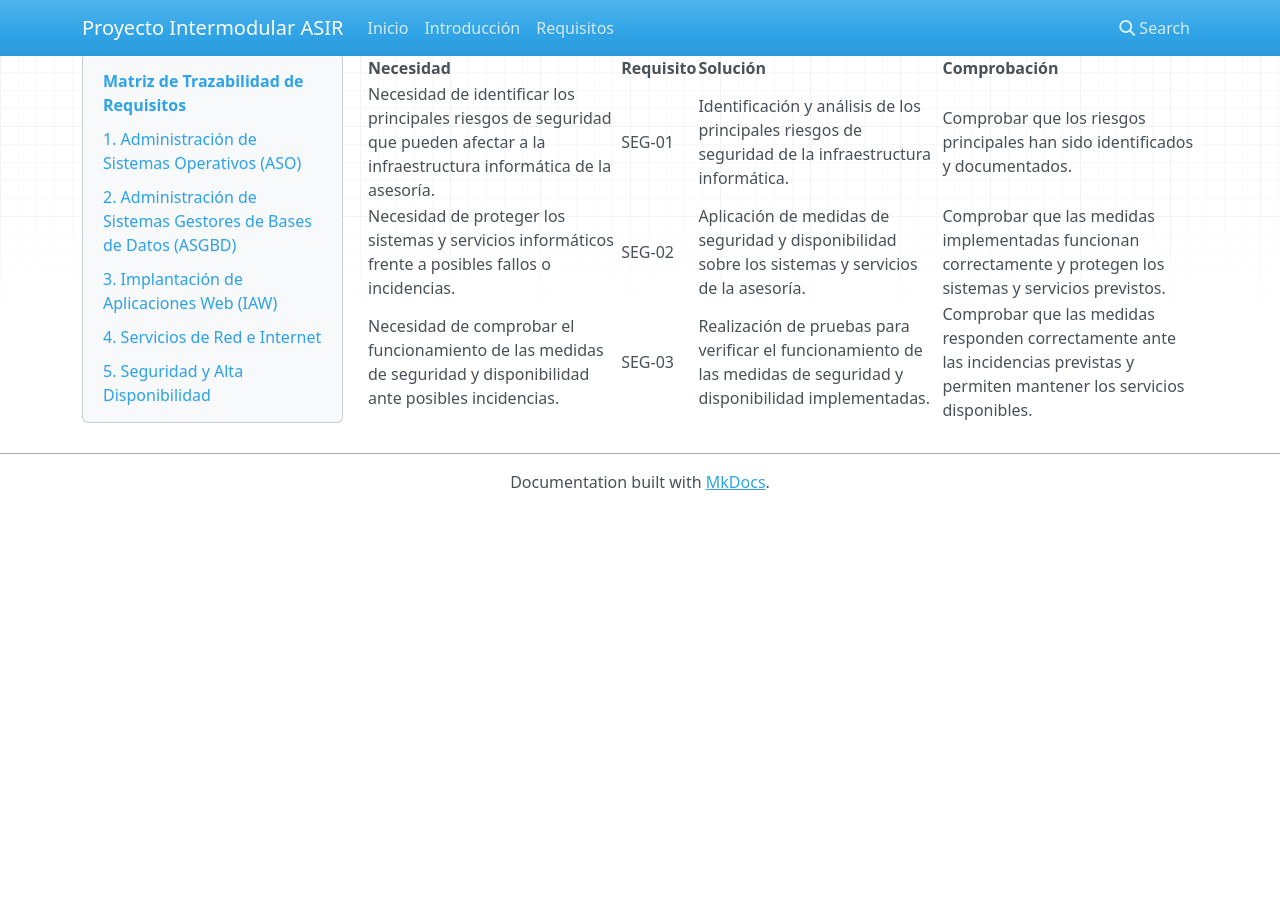
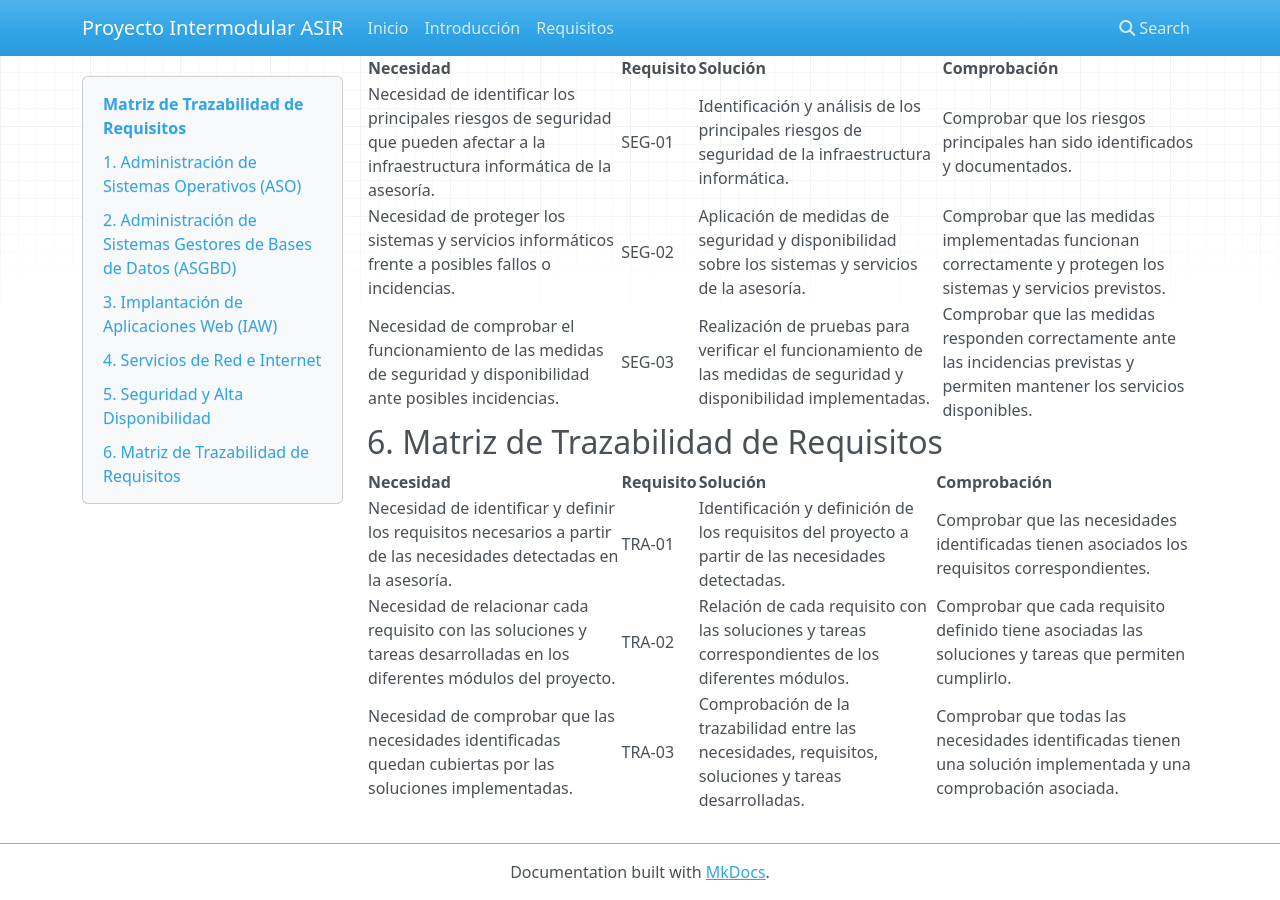
Before and after one commit to amorenog146/Proyecto-Intermodular-ASIR, an MkDocs documentation site: the page built from docs/03_trazabilidad.md, in a window 1280 px wide and 900 px high, scrolled down 1886 px. Built offline with MkDocs 1.6.1, drawn with Linux system fonts in a browser that asks for light colours; nearby versions of some CDN libraries; before the commit the page ends 2396 px from its top, so only the background shows below that.

Commit message:
Añadida trazabilidad de requisitos

```diff
--- a/docs/03_trazabilidad.md
+++ b/docs/03_trazabilidad.md
@@ -41,3 +41,11 @@ La matriz de trazabilidad permite relacionar las necesidades de la asesoría con
 | Necesidad de identificar los principales riesgos de seguridad que pueden afectar a la infraestructura informática de la asesoría. | SEG-01 | Identificación y análisis de los principales riesgos de seguridad de la infraestructura informática. | Comprobar que los riesgos principales han sido identificados y documentados. |
 | Necesidad de proteger los sistemas y servicios informáticos frente a posibles fallos o incidencias. | SEG-02 | Aplicación de medidas de seguridad y disponibilidad sobre los sistemas y servicios de la asesoría. | Comprobar que las medidas implementadas funcionan correctamente y protegen los sistemas y servicios previstos. |
 | Necesidad de comprobar el funcionamiento de las medidas de seguridad y disponibilidad ante posibles incidencias. | SEG-03 | Realización de pruebas para verificar el funcionamiento de las medidas de seguridad y disponibilidad implementadas. | Comprobar que las medidas responden correctamente ante las incidencias previstas y permiten mantener los servicios disponibles. |
+
+## 6. Matriz de Trazabilidad de Requisitos
+
+| Necesidad | Requisito | Solución | Comprobación |
+|---|---|---|---|
+| Necesidad de identificar y definir los requisitos necesarios a partir de las necesidades detectadas en la asesoría. | TRA-01 | Identificación y definición de los requisitos del proyecto a partir de las necesidades detectadas. | Comprobar que las necesidades identificadas tienen asociados los requisitos correspondientes. |
+| Necesidad de relacionar cada requisito con las soluciones y tareas desarrolladas en los diferentes módulos del proyecto. | TRA-02 | Relación de cada requisito con las soluciones y tareas correspondientes de los diferentes módulos. | Comprobar que cada requisito definido tiene asociadas las soluciones y tareas que permiten cumplirlo. |
+| Necesidad de comprobar que las necesidades identificadas quedan cubiertas por las soluciones implementadas. | TRA-03 | Comprobación de la trazabilidad entre las necesidades, requisitos, soluciones y tareas desarrolladas. | Comprobar que todas las necesidades identificadas tienen una solución implementada y una comprobación asociada. |
```
